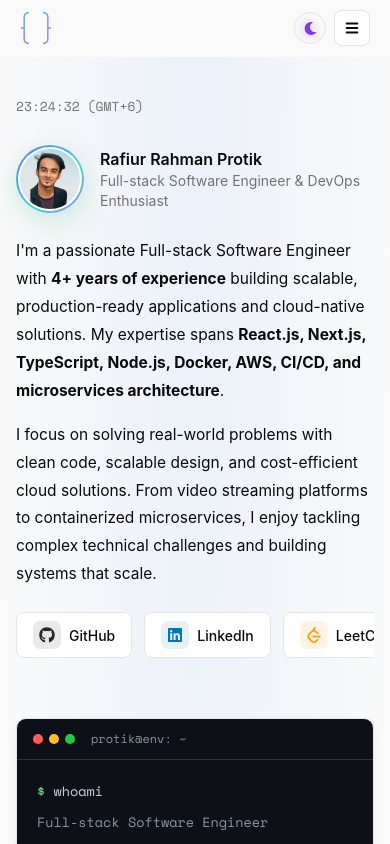
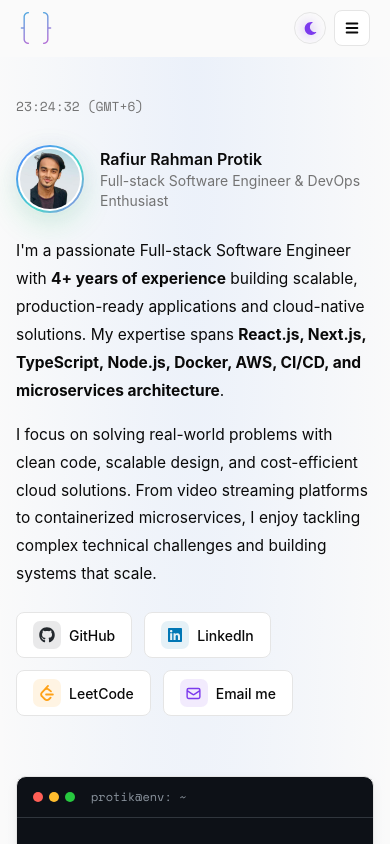
Before and after one commit to Protik111/portfolio-2026, a Next.js app: page / in a window 390 px wide. Shown: the top 844 px of the page. Built offline with nearby package versions, Linux system fonts and the light colour scheme; a web font is replaced by a local one.

Commit message:
feat: mobile button

```diff
--- a/components/Hero/index.tsx
+++ b/components/Hero/index.tsx
@@ -119,7 +119,7 @@ const Hero = () => {
           </p>
 
           {/* CTA Buttons */}
-          <div className="mt-6 flex flex-nowrap items-center gap-3 overflow-x-auto pb-1">
+          <div className="mt-6 flex flex-wrap items-center gap-3 pb-1">
             {ctaLinks.map(({ href, label, icon, iconBg, target }) => (
               <a
                 key={label}
```
Also changed, not shown: 2 other files (tests, documents, lock files or other folders).
